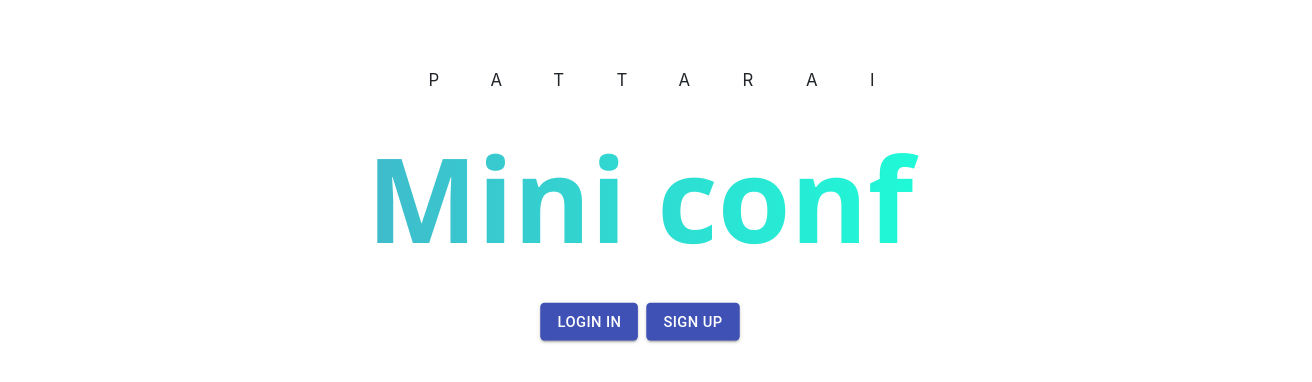
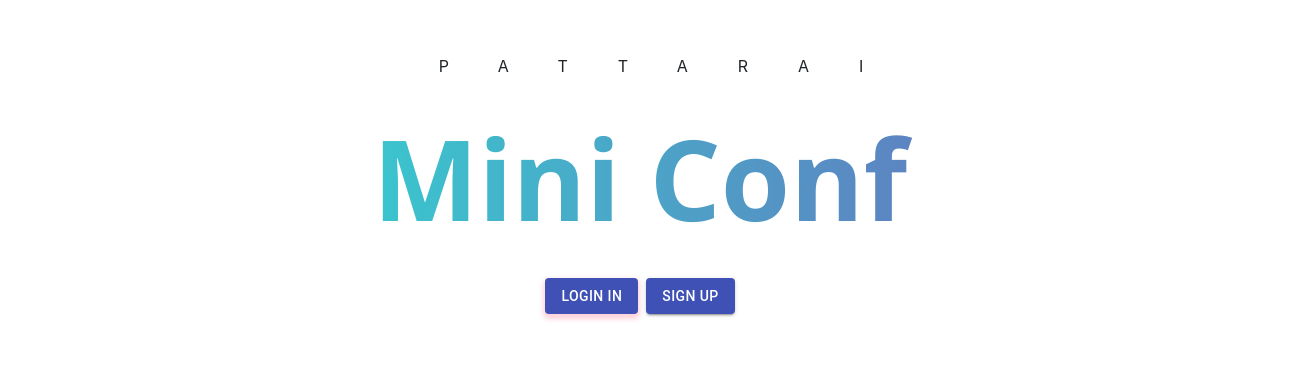
Before and after one commit to Joshuafrankle/mini-conf, a React (Create React App) app: page / in a window 1280 px wide. Shown: the part 216-598 px from the top of the page, 1312 px wide, since content can reach past the window. Built offline with nearby package versions, Linux system fonts and the light colour scheme.

Commit message:
Changed animation

```diff
--- a/src/App.js
+++ b/src/App.js
@@ -1,16 +1,31 @@
 import React, { Component } from "react";
 import { motion } from "framer-motion";
 import Button from "@material-ui/core/Button";
-import {withStyles} from '@material-ui/core/styles';
+import { withStyles } from "@material-ui/core/styles";
 import ParticlesBg from "particles-bg";
 
 class App extends Component {
   render() {
 
-    const BootstrapButton = withStyles({
+    const easing = [0.6, -0.05, 0.01, 0.99]; //keyframes
+    const fadeIn2 = {
+      initial: {
+        opacity: 0,
+      },
+      animate: {
+        opacity: 1,
+        transition: {
+          duration: 2.5,
+          ease: easing,
+        },
+      },
+    };
+
+    const CustomButton = withStyles({
       root: {
-        backgroundColor: "",
-      }
+        backgroundColor: "'linear-gradient(45deg, #FE6B8B 30%, #FF8E53 90%)'",
+        boxShadow: "0 3px 5px 2px rgba(255, 105, 135, .3)",
+      },
     })(Button);
 
     let config = {
@@ -30,32 +45,30 @@ class App extends Component {
 
     return (
       <>
-        <motion.div
-          initial={{ scale: 0.9, opacity: 0, y: -10 }}
-          animate={{ scale: 1.05, opacity: 1, y: 20 }}
-          transition={{ duration: 0.5 }}
-        >
-          <section className="d-flex align-items-center justify-content-center container" style={{ height: "100vh"}}>
+        <motion.div exit="exit" initial="initial" animate="animate">
+        <motion.div variants={fadeIn2}>
+          <section
+            className="d-flex align-items-center justify-content-center container"
+            style={{ height: "100vh" }}
+          >
+            <div className="text-center">
+              <p className="pl-4 ml-5 text_pattarai">PATTARAI</p>
 
-            <div className="text-center">
-            <p className="pl-4 ml-5 text_pattarai">
-              PATTARAI
-            </p>
+              <p className="title_word">Mini Conf</p>
 
-            <p className="title_word">
-            Mini conf
-            </p>
-
-            <Button variant="contained" color="primary" className="mr-2">
-              Login In
-            </Button>
-            <Button variant="contained" color="primary">
-              Sign UP
-            </Button>
+              <CustomButton
+                variant="contained"
+                color="primary"
+                className="mr-2"
+              >
+                Login In
+              </CustomButton>
+              <Button variant="contained" color="primary">
+                Sign UP
+              </Button>
             </div>
-
           </section>
-
+          </motion.div>
         </motion.div>
 
         <ParticlesBg type="custom" config={config} bg={true} />
--- a/src/assets/css/style.css
+++ b/src/assets/css/style.css
@@ -12,7 +12,7 @@
     font-size: 7rem;
     font-weight: 100px;
 
-    background-image: linear-gradient(to right, #833ab4, #1dfdd8);
+    background-image: linear-gradient(to right, #1dfdd8, #833ab4);
     -webkit-background-clip: text;
     background-clip: text;
     color: transparent;
@@ -20,7 +20,7 @@
     background-size: 300%;
     background-position: -100%;
 
-    animation: animatedText 3s infinite  alternate-reverse;
+    animation: animatedText 2s infinite  alternate-reverse;
 }
 
 @keyframes animatedText {
```
